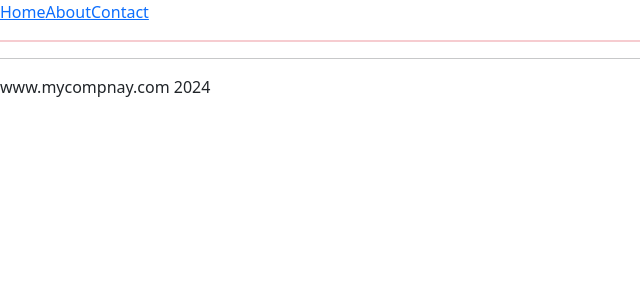
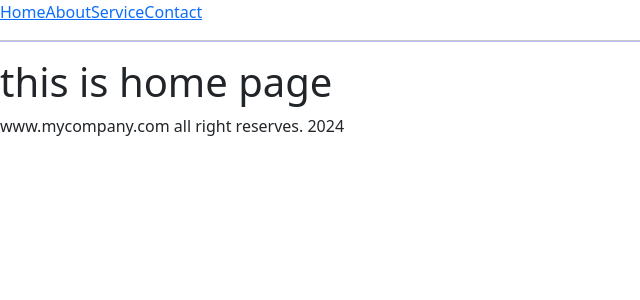
Before and after one commit to vikashsharma0707/React-js, a React (Vite) app in the folder app12pm/: page / in a window 1280 px wide. Shown: the top 300 px of the page, without its empty margins (0-640 px from the left). Built offline with nearby package versions, Linux system fonts and the light colour scheme.

Commit message:
tweilth commit

```diff
--- a/app12pm/src/App.jsx
+++ b/app12pm/src/App.jsx
@@ -1,25 +1,29 @@
-import { BrowserRouter ,Routes,Route } from "react-router-dom"
+import { BrowserRouter, Route, Routes } from "react-router-dom";
 import Layout from "./Layout";
-import Home from "./Home";
-import About from "./About";
+import Home from "./Pages/Home";
+import About from "./Pages/About";
 import Contact from "./Contact";
-import Nopage from "./Nopage";
+import Services from "./Pages/Services";
+import Nopage from "./Pages/Nopage";
+
+
+const App=()=>{
+   return(
+     <>
+       <BrowserRouter>
+         <Routes>
+            <Route  path="/"  element={<Layout/>}>
+               <Route  index element={<Home/>}/>
+               <Route  path="/home"  element={<Home/>}/>
+               <Route  path="/about"  element={<About/>}/>
+               <Route  path="/services" element={<Services/>}/>
+               <Route  path="/contact"  element={<Contact/>}/>
+               <Route path="*"  element={<Nopage/>}/>
 
 
 
 
-const App=()=>{
-  return(
 
-   <>
-    <BrowserRouter>
-        <Routes>
-           <Route path="/"  element={<Layout/>} >
-              <Route path="/home" element={<Home/>}/>
-               <Route path="/home"  element={<Home/>}/>
-               <Route path="/about"  element= {<About/>}/>
-               <Route path="/contact"  element={<Contact/>}/>
-               <Route path="/Nopage"   element={<Nopage/>} />
 
 
 
@@ -27,14 +31,19 @@ const App=()=>{
             </Route>
 
 
-        </Routes>
 
 
 
+
+         </Routes>
        </BrowserRouter>
 
+
      </>
+
+
    )
+
 }
 
 export default App;
--- a/app12pm/src/Layout.jsx
+++ b/app12pm/src/Layout.jsx
@@ -1,17 +1,21 @@
-import { Link,Outlet } from "react-router-dom";
+import { Link, Outlet } from "react-router-dom"
+
 
 
 const Layout=()=>{
   return(
     <>
-     <Link  to="home">Home</Link>
+      <Link  to="home"  >Home</Link>
       <Link  to="about">About</Link>
-     <Link  to="contact">Contact</Link>
+      <Link to="Services">Service</Link>
+      <Link to="Contact">Contact</Link>
 
-     <hr  size="3"  className="border border-danger"/>
+      <hr size="4" color="blue"/>
+
       <Outlet/>
-     <hr/>
-         www.mycompnay.com 2024
+
+      www.mycompany.com all right reserves. 2024
+
     </>
 
   )
--- /dev/null
+++ b/app12pm/src/Pages/About.jsx
@@ -0,0 +1,14 @@
+
+
+
+
+
+const About=()=>{
+    return(
+        <>
+          <h1>this is about page</h1>
+        </>
+    )
+}
+
+export default About;
--- /dev/null
+++ b/app12pm/src/Pages/Home.jsx
@@ -0,0 +1,11 @@
+
+
+const Home=()=>{
+    return(
+        <>
+          <h1>this is home page</h1>
+        </>
+    )
+}
+
+export default Home;
--- /dev/null
+++ b/app12pm/src/Pages/Nopage.jsx
@@ -0,0 +1,14 @@
+
+
+
+
+
+const Nopage=()=>{
+    return(
+        <>
+          <h1>error : 404 - page not found</h1>
+        </>
+    )
+}
+
+export default Nopage;
--- /dev/null
+++ b/app12pm/src/Pages/Services.jsx
@@ -0,0 +1,17 @@
+
+
+
+
+
+
+
+
+const Services=()=>{
+    return(
+        <>
+          <h1>this is services page</h1>
+        </>
+    )
+}
+
+export default Services;
```
Also changed, not shown: app12pm/src/Pages/Contact.jsx (added, +13 -0 lines). Lines whose indentation alone changed are shown as unchanged.
